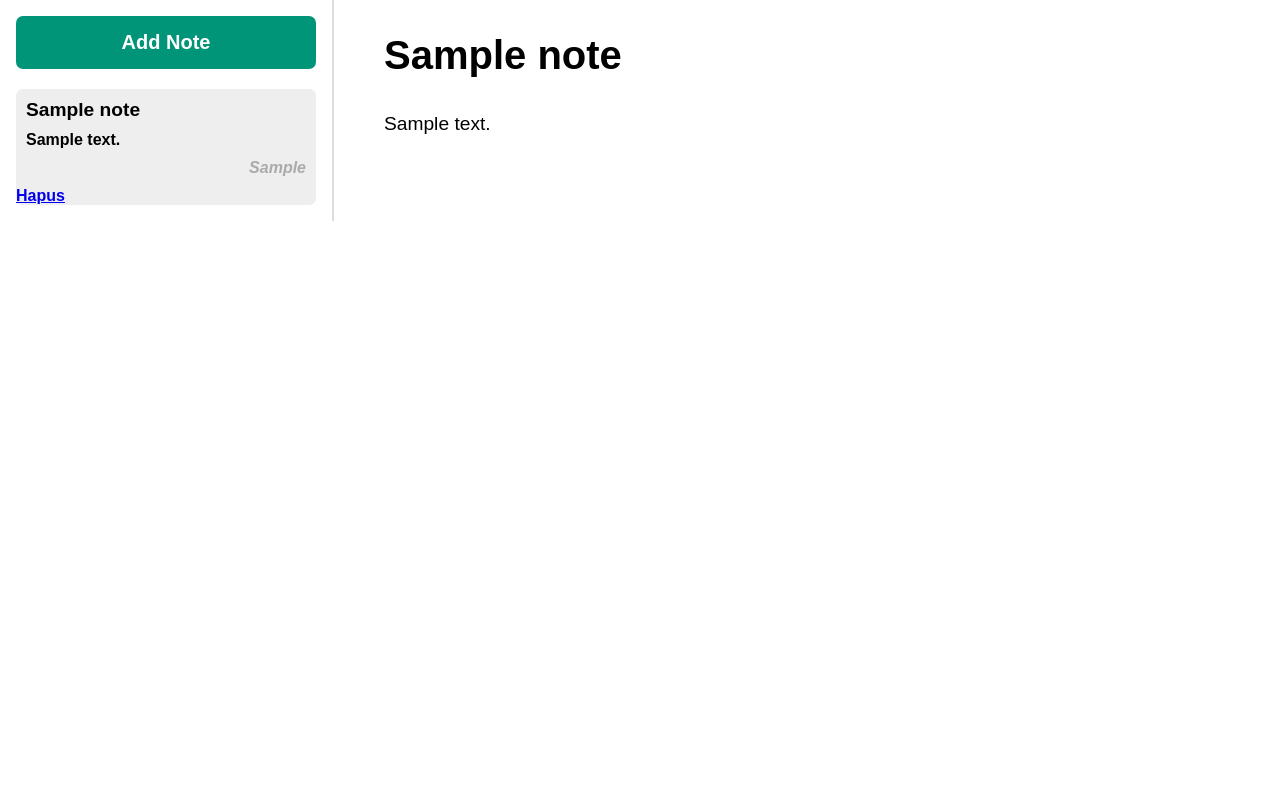
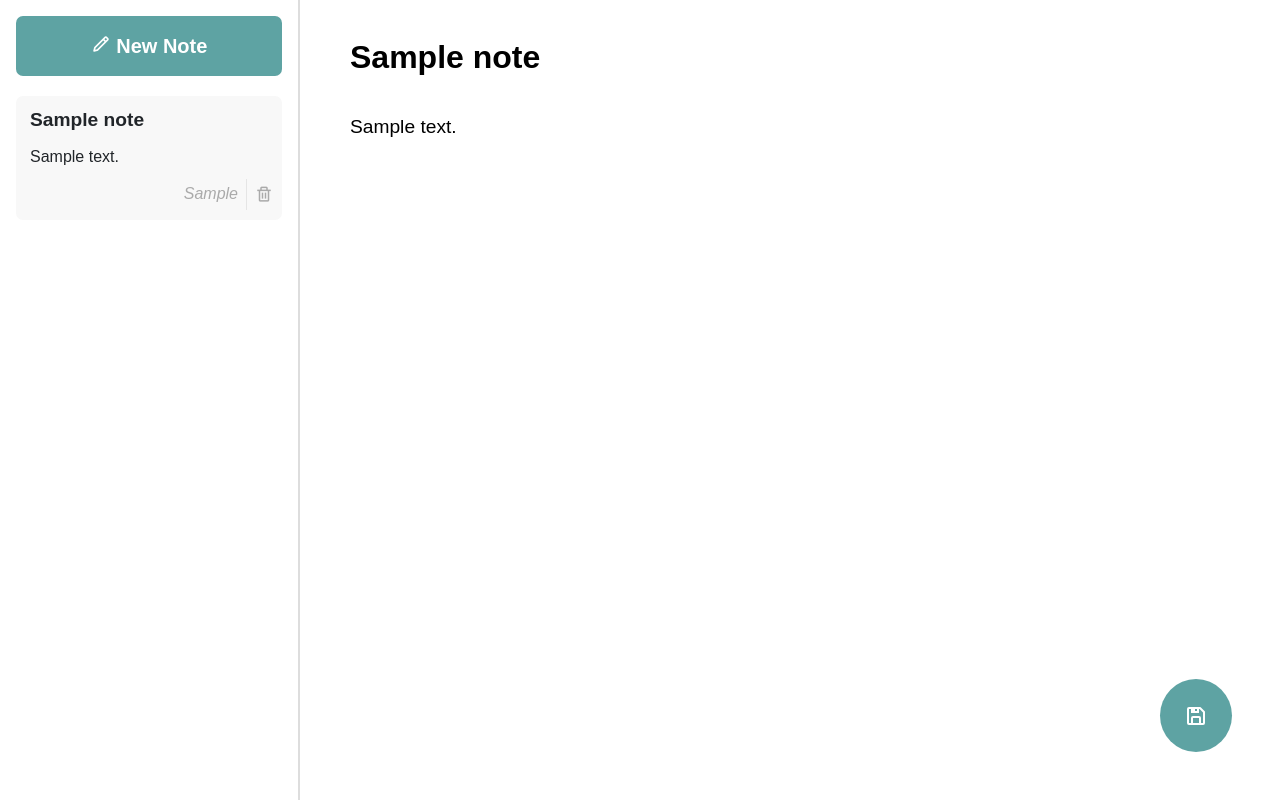
Before and after one commit to Faizal-Ardhavy/NoteApp, a PHP site: page /edit.php?id=1 in a window 1280 px wide. Run offline with PHP 8.4, Linux system fonts and the light colour scheme; tables that the repository leaves empty or names only in its code hold one stand-in row (values such as "Sample post").

Commit message:
update UI

```diff
--- a/edit.php
+++ b/edit.php
@@ -1,6 +1,6 @@
 <?php
 $id = $_GET['id'];
-$conn = mysqli_connect('localhost','root','','catatan');
+$conn = mysqli_connect('localhost', 'root', '', 'catatan');
 $query = "SELECT * FROM note";
 $queryValue = "SELECT * FROM note where id = $id";
 $data = mysqli_query($conn, $query);
@@ -11,36 +11,52 @@ $dataValue = mysqli_fetch_assoc($dataValue);
 
 <!DOCTYPE html>
 <html lang="en">
+
 <head>
     <meta charset="UTF-8">
     <meta http-equiv="X-UA-Compatible" content="IE=edge">
     <meta name="viewport" content="width=device-width, initial-scale=1.0">
-    <title>Catatan Perkuliahan</title>
+
+    <title><?= $dataValue["judul"] ?></title>
+
     <link rel="stylesheet" href="style.css">
+    <link href="https://cdn.jsdelivr.net/npm/bootstrap@5.2.0-beta1/dist/css/bootstrap.min.css" rel="stylesheet" integrity="sha384-0evHe/X+R7YkIZDRvuzKMRqM+OrBnVFBL6DOitfPri4tjfHxaWutUpFmBp4vmVor" crossorigin="anonymous">
+    <link href='https://unpkg.com/boxicons@2.1.2/css/boxicons.min.css' rel='stylesheet'>
 </head>
+
 <body>
     <form action="update.php" method="POST">
         <div class="notes" id="app">
-        <input type="hidden" name="id" value="<?= $id?>">
+            <input type="hidden" name="id" value="<?= $id ?>">
             <div class="notes__sidebar">
-                <input class="notes__add" onclick="return confirm('Apakah Ingin Menambahkan pesanan ini ?')"
-                type="submit" value="Add Note" name = "submit"\>
-            <?php foreach($data as $d){ ?>
+                <button class="notes__new" onclick="window.location= 'index.php'" type="button"><i class='bx bx-pencil'></i> New Note</button>
+                <?php foreach ($data as $d) { ?>
                     <div class="notes__list" onclick="window.location='edit.php?id=<?= $d['id'] ?>';">
-                        <div class="notes__list-item notes__list-item--selected" >
+                        <div class="notes__list-item notes__list-item--selected">
                             <div class="notes__small-title"><?= $d["judul"] ?></div>
                             <div class="notes__small-body"><?= $d["isi"] ?></div>
-                            <div class="notes__small-updated"><?= $d["waktu"] ?></div>
-                            <a href="hapus.php?id=<?= $d['id'] ?>" class="btn btn btn-outline-danger"> Hapus</a>
+                            <div class="notes__small-updated hstack gap-2">
+                                <div class="ms-auto"><?= $d["waktu"] ?></div>
+                                <div class="vr"></div>
+                                <a href="hapus.php?id=<?= $d['id'] ?>" class="btn-del btn-sm pt-1"><i class='bx bx-trash'></i></a>
+                            </div>
                         </div>
                     </div>
-            <?php } ?>
+                <?php } ?>
             </div>
-                <div class="notes__preview">
-                    <input class="notes__title" name="judul" type="text" value="<?= $dataValue["judul"] ?>" placeholder="Enter a title..." required autocomplete="off" autofocus>
-                    <textarea class="notes__body" name="isi" placeholder="Enter text..." required autocomplete="off" autofocus><?= $dataValue["isi"] ?></textarea>
+            <div class="notes__preview">
+                <input class="notes__title" name="judul" type="text" value="<?= $dataValue["judul"] ?>" required autocomplete="off" autofocus>
+                <textarea class="notes__body" name="isi" required autocomplete="off" autofocus><?= $dataValue["isi"] ?></textarea>
+
+                <div class="d-flex justify-content-end">
+                    <button class="notes__add" onclick="return confirm('Save this note?')" type="submit" name="submit"><svg xmlns="http://www.w3.org/2000/svg" width="24" height="24" style="fill: #ffffff;"><path d="M5 21h14a2 2 0 0 0 2-2V8a1 1 0 0 0-.29-.71l-4-4A1 1 0 0 0 16 3H5a2 2 0 0 0-2 2v14a2 2 0 0 0 2 2zm10-2H9v-5h6zM13 7h-2V5h2zM5 5h2v4h8V5h.59L19 8.41V19h-2v-5a2 2 0 0 0-2-2H9a2 2 0 0 0-2 2v5H5z"></path></svg></button>
                 </div>
+            </div>
         </div>
     </form>
+
+    <script src="https://cdn.jsdelivr.net/npm/@popperjs/core@2.11.5/dist/umd/popper.min.js" integrity="sha384-Xe+8cL9oJa6tN/veChSP7q+mnSPaj5Bcu9mPX5F5xIGE0DVittaqT5lorf0EI7Vk" crossorigin="anonymous"></script>
+    <script src="https://cdn.jsdelivr.net/npm/bootstrap@5.2.0-beta1/dist/js/bootstrap.min.js" integrity="sha384-kjU+l4N0Yf4ZOJErLsIcvOU2qSb74wXpOhqTvwVx3OElZRweTnQ6d31fXEoRD1Jy" crossorigin="anonymous"></script>
 </body>
+
 </html>
--- a/redirect.php
+++ b/redirect.php
@@ -16,7 +16,4 @@ if (isset($_POST["submit"])) {
       <title>Redirect</title>
       <meta http-equiv = "refresh" content = "0.25; url =index.php" />
    </head>
-   <body>
-      <p><?="Berhasil menginput catatan"?></p>
-   </body>
 </html>
--- a/style.css
+++ b/style.css
@@ -1,6 +1,14 @@
+@import url('https://fonts.googleapis.com/css2?family=Mukta:wght@200;300;400;500;600;700;800&display=swap');
+:root {
+    --clr-tosca: #5EA3A3;
+    --clr-light-tosca: #77bbbb;
+    --clr-lighter-tosca: #ADD2C9;
+}
+
 html,
 body {
-    height: 100%;
+    font-family: 'Mukta', sans-serif;
+    height: 100vh;
     margin: 0;
 }
 
@@ -15,14 +23,13 @@ body {
 
 .notes__sidebar {
     border-right: 2px solid #dddddd;
-    flex-shrink: 0;
-    overflow-y: auto;
     padding: 1em;
     width: 300px;
+    height: 100vh;
 }
 
-.notes__add {
-    background: #009578;
+.notes__new {
+    background: var(--clr-tosca);
     border: none;
     border-radius: 7px;
     color: #ffffff;
@@ -32,10 +39,37 @@ body {
     margin-bottom: 1em;
     padding: 0.75em 0;
     width: 100%;
+    transition: 0.25s;
+}
+
+.notes__new:hover {
+    background: var(--clr-light-tosca);
+}
+
+.notes__add {
+    background: var(--clr-tosca);
+    border: none;
+    border-radius: 100%;
+    color: #ffffff;
+    cursor: pointer;
+    font-size: 1em;
+    font-weight: bold;
+    margin-bottom: 1em;
+    padding: 1.5em;
+    width: fit-content;
+    -webkit-border-radius: 100%;
+    -moz-border-radius: 100%;
+    -ms-border-radius: 100%;
+    -o-border-radius: 100%;
+    transition: 0.25s;
 }
 
 .notes__add:hover {
-    background: #01af8c;
+    background: var(--clr-light-tosca);
+}
+
+.notes__list {
+    margin-bottom: 0.5em;
 }
 
 .notes__list-item {
@@ -43,25 +77,34 @@ body {
 }
 
 .notes__list-item--selected {
-    background: #eeeeee;
+    background: #f8f8f8;
     border-radius: 7px;
-    font-weight: bold;
 }
 
-.notes__small-title,
-.notes__small-updated {
-    padding: 10px;
+.notes__list-item--selected:hover {
+    background: #ebebeb;
 }
 
 .notes__small-title {
+    padding: 10px 14px;
+    font-weight: bold;
     font-size: 1.2em;
+    overflow: hidden;
+    text-overflow: ellipsis;
 }
 
 .notes__small-body {
-    padding: 0 10px;
+    padding: 0 14px;
+    overflow: hidden;
+    text-overflow: ellipsis;
 }
 
 .notes__small-updated {
+    padding: 10px 0;
+}
+
+.notes__small-updated,
+.btn-del {
     color: #aaaaaa;
     font-style: italic;
     text-align: right;
@@ -82,7 +125,7 @@ body {
 }
 
 .notes__title {
-    font-size: 2.5em;
+    font-size: 2em;
     font-weight: bold;
 }
 
@@ -93,3 +136,17 @@ body {
     margin-top: 1.5em;
     resize: none;
 }
+
+.btn-del {
+    font-size: large;
+    padding-right: 0.5em;
+    transition: 0.25s;
+}
+
+.btn-del:hover {
+    color: var(--clr-tosca);
+}
+
+.hstack {
+    margin-bottom: 1em;
+}
--- a/update.php
+++ b/update.php
@@ -15,7 +15,4 @@ mysqli_query($conn, $query);
       <title>Kelola Data</title>
       <meta http-equiv = "refresh" content = "0.01; url =index.php" />
    </head>
-   <body>
-      <p>Berhasil Mengelola data</p>
-   </body>
 </html>
```
Also changed, not shown: index.php (+27 -11 lines).
